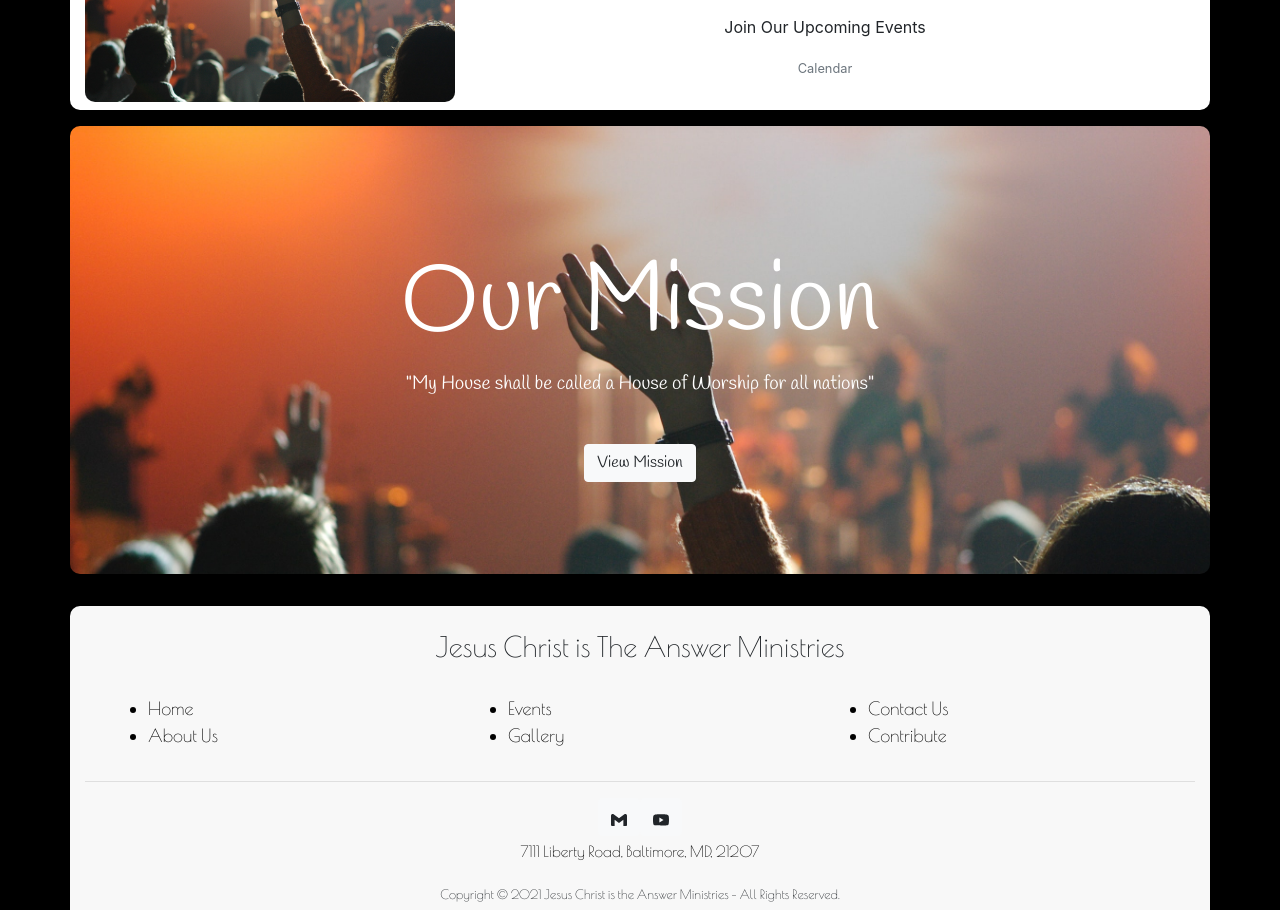
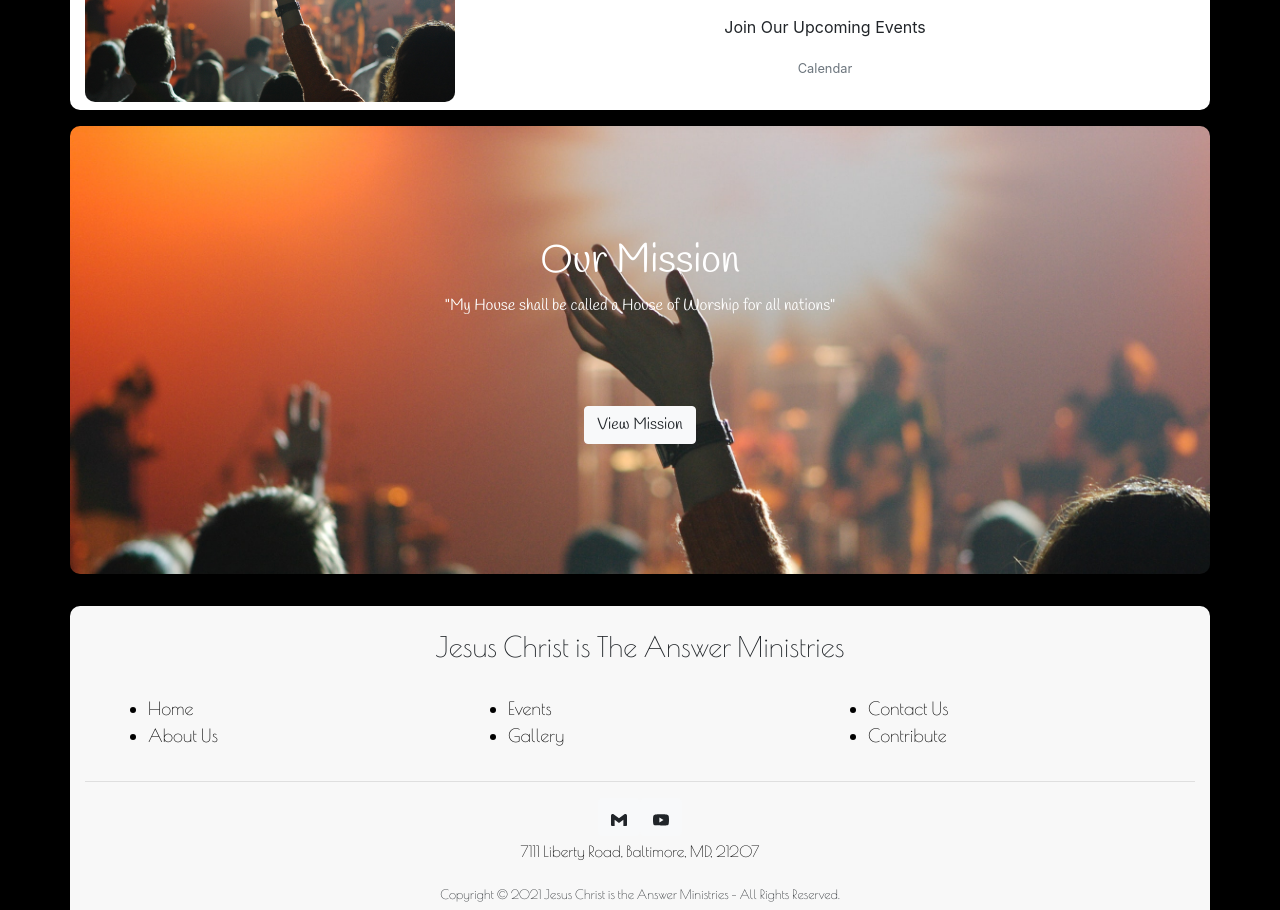
Before and after one commit to andrewkigara/new-church-website, a React (Create React App) app in the folder frontend/: page / in a window 1280 px wide. Shown: the part 920-1830 px from the top of the page. Built offline with nearby package versions, Linux system fonts and the light colour scheme.

Commit message:
mission modal as separate file

```diff
--- a/frontend/src/Components/Pages/Home/Home.css
+++ b/frontend/src/Components/Pages/Home/Home.css
@@ -35,7 +35,6 @@
   background-position: center center;
   height: 56vh;
   font-family: "Handlee", cursive;
-  font-size: larger;
   border: 1px;
   border-radius: 10px;
 }
--- a/frontend/src/Components/Pages/Home/Home.js
+++ b/frontend/src/Components/Pages/Home/Home.js
@@ -1,7 +1,7 @@
 import React from 'react';
 import worshipHands from '../../../assets/worshipHands.jpg';
 import './Home.css';
-import ModalSection from './ModalMission';
+import ModalMission from './ModalMission';
 
 export const Home = () => {
     return (
@@ -35,7 +35,19 @@ export const Home = () => {
                 </div>
             </div>
 
-            <ModalSection />
+
+            <div className="container jumbotron jumb2 jumbotron-fluid jumbotron-image text-white shadow" >
+                <div className="container text-center">
+                    <br/>
+                    <br/>
+                    <h1 class="h1">Our Mission</h1>
+                    <p class="display-5">"My House shall be called a House of Worship for all nations"</p>
+                    <br />
+                    <br />
+                    <br />
+                    <ModalMission />
+                </div>
+            </div>
         </div>
     )
 }
--- a/frontend/src/Components/Pages/Home/ModalMission.js
+++ b/frontend/src/Components/Pages/Home/ModalMission.js
@@ -1,18 +1,9 @@
 import React from 'react'
 
-export const ModalSection = () => {
+export const ModalMission = () => {
     return (
-        <div className="container jumbotron jumb2 jumbotron-fluid jumbotron-image text-white shadow" >
-                <div className="container text-center">
-                    <br/>
-                    <br/>
-                    <h1 class="display-1">Our Mission</h1>
-                    <p class="display-5">"My House shall be called a House of Worship for all nations"</p>
-                    <br />
-
-                    <button type="button" class="btn btn-light" data-toggle="modal" data-target="#staticBackdrop">
-                    View Mission
-                    </button>
+        <div className="container">
+            <button type="button" class="btn btn-light" data-toggle="modal" data-target="#staticBackdrop">View Mission</button>
 
             <div class="modal fade" id="staticBackdrop" data-backdrop="static" data-keyboard="false" tabindex="-1" aria-labelledby="staticBackdropLabel" aria-hidden="true">
 
@@ -32,10 +23,9 @@ export const ModalSection = () => {
                     </div>
                 </div>
             </div>
+        </div>
 
-                </div>
-            </div>
     )
 }
 
-export default ModalSection;
+export default ModalMission;
```
Lines whose indentation alone changed are shown as unchanged.
